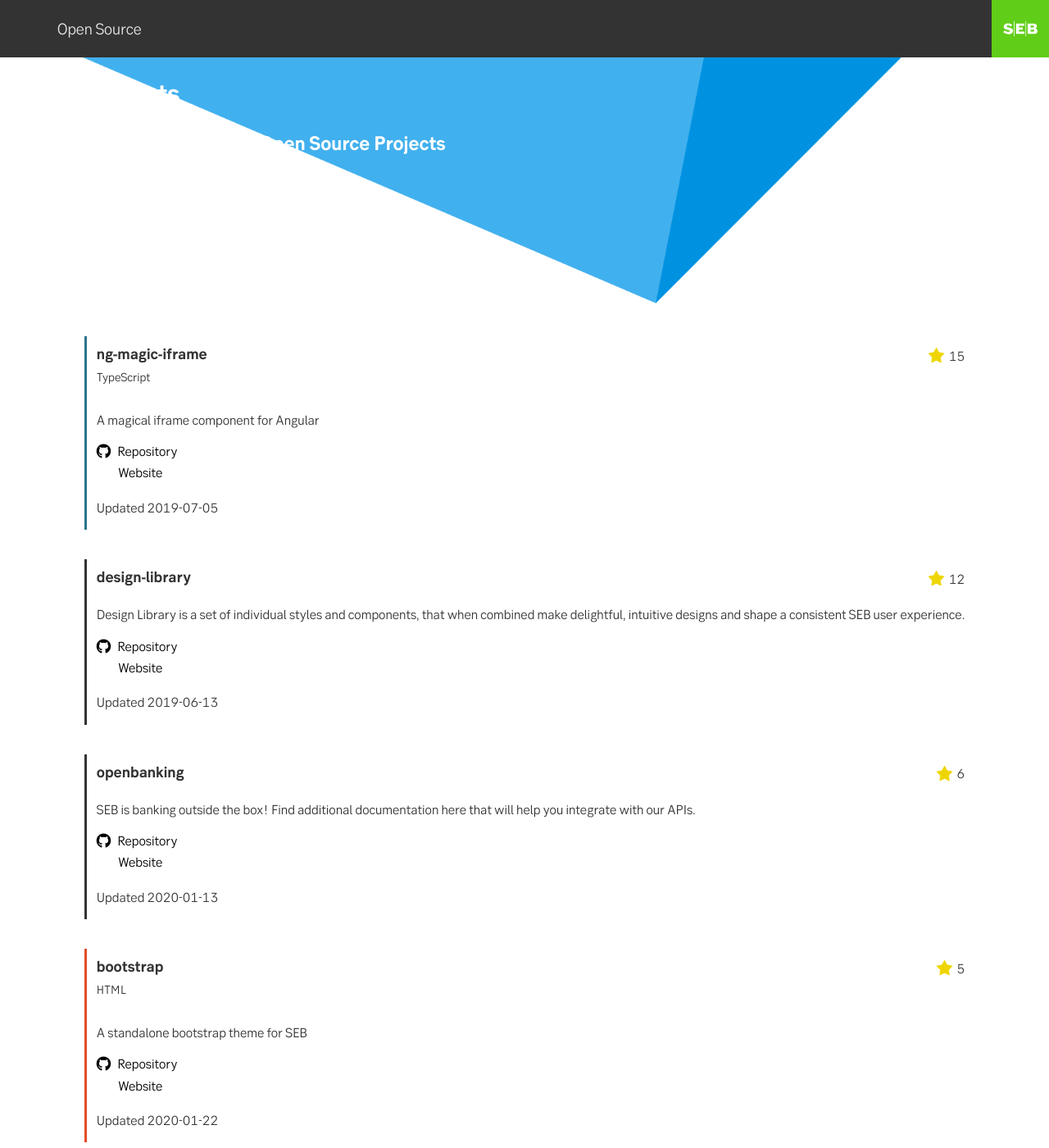
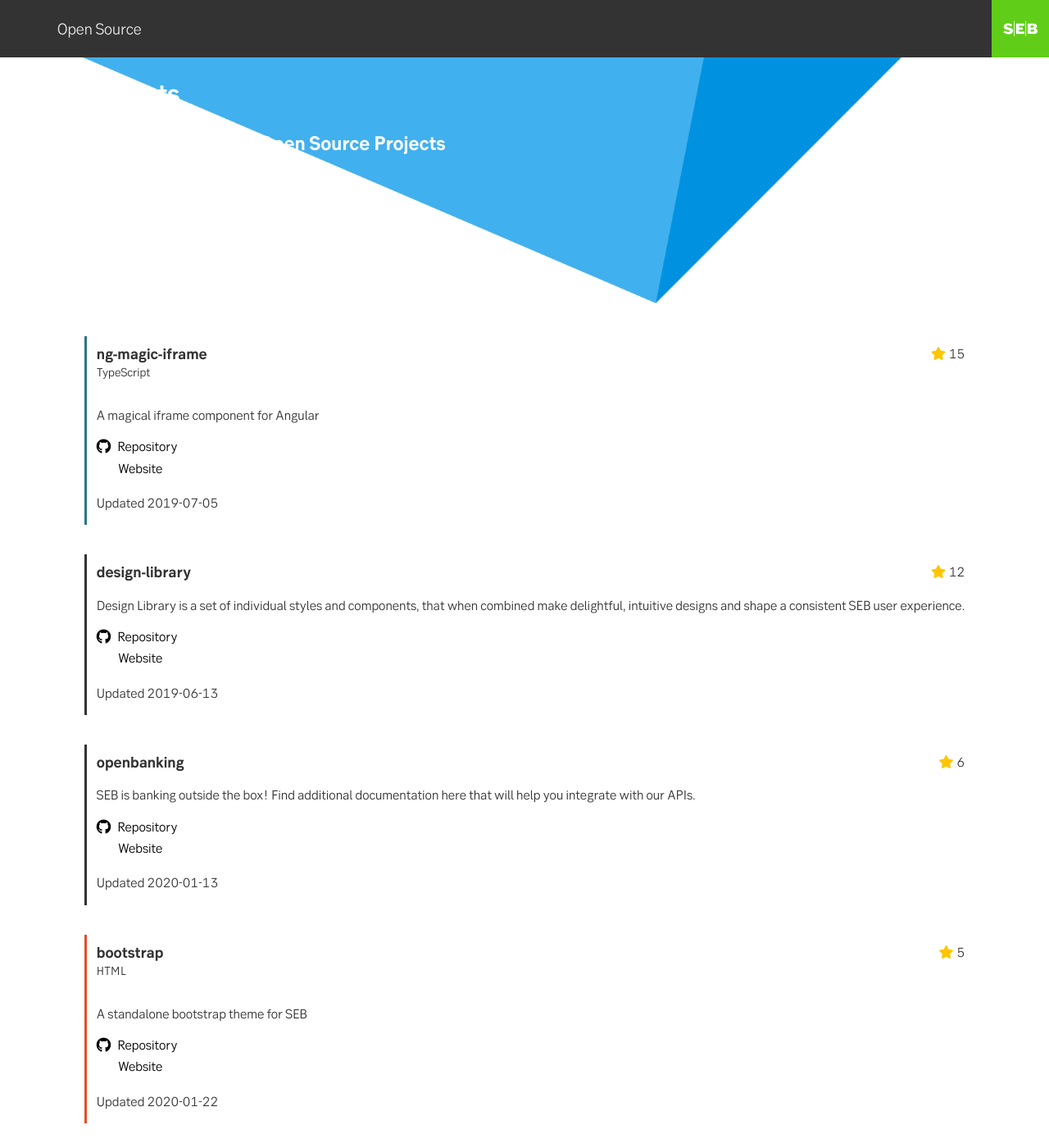
Before and after one commit to seb-oss/sebgroup.github.io, a Jekyll site: the page built from projects.html, in a window 1280 px wide and 1400 px high. Shown: the whole window at 82% size. Built offline with Jekyll 4.4.1, drawn with Linux system fonts in a browser that asks for light colours; nearby versions of some CDN libraries.

Commit message:
chore: replace star img with icon

```diff
--- a/_sass/projects.scss
+++ b/_sass/projects.scss
@@ -19,8 +19,8 @@
 }
 
 .star-icon {
-  height: 32px;
-  width: 32px;
+  margin-right: 0.5 * $spacer-xs;
+  color: $yellow;
 }
 
 .star-wrapper {
--- a/projects.html
+++ b/projects.html
@@ -16,7 +16,7 @@
       <div class="project-item-header">
         <h3>{{ item.name }}</h3>
         <div class="star-wrapper">
-          <img class="star-icon" src="./assets/yellow-star-png-4.png" alt="" />
+          <i class="fas fa-star star-icon"></i>
           <p>{{ item.stargazers }}</p>
         </div>
     </div>
```
Also changed, not shown: assets/yellow-star-png-4.png (deleted).
